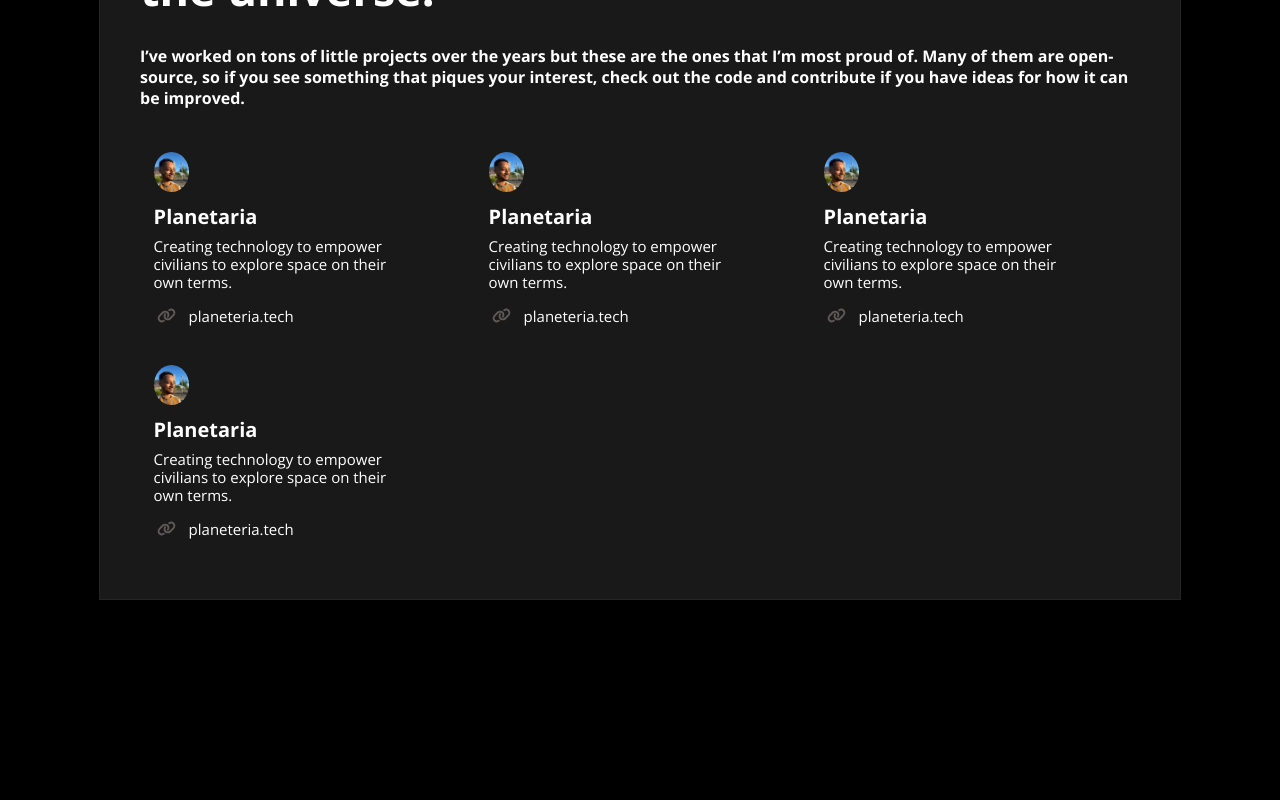
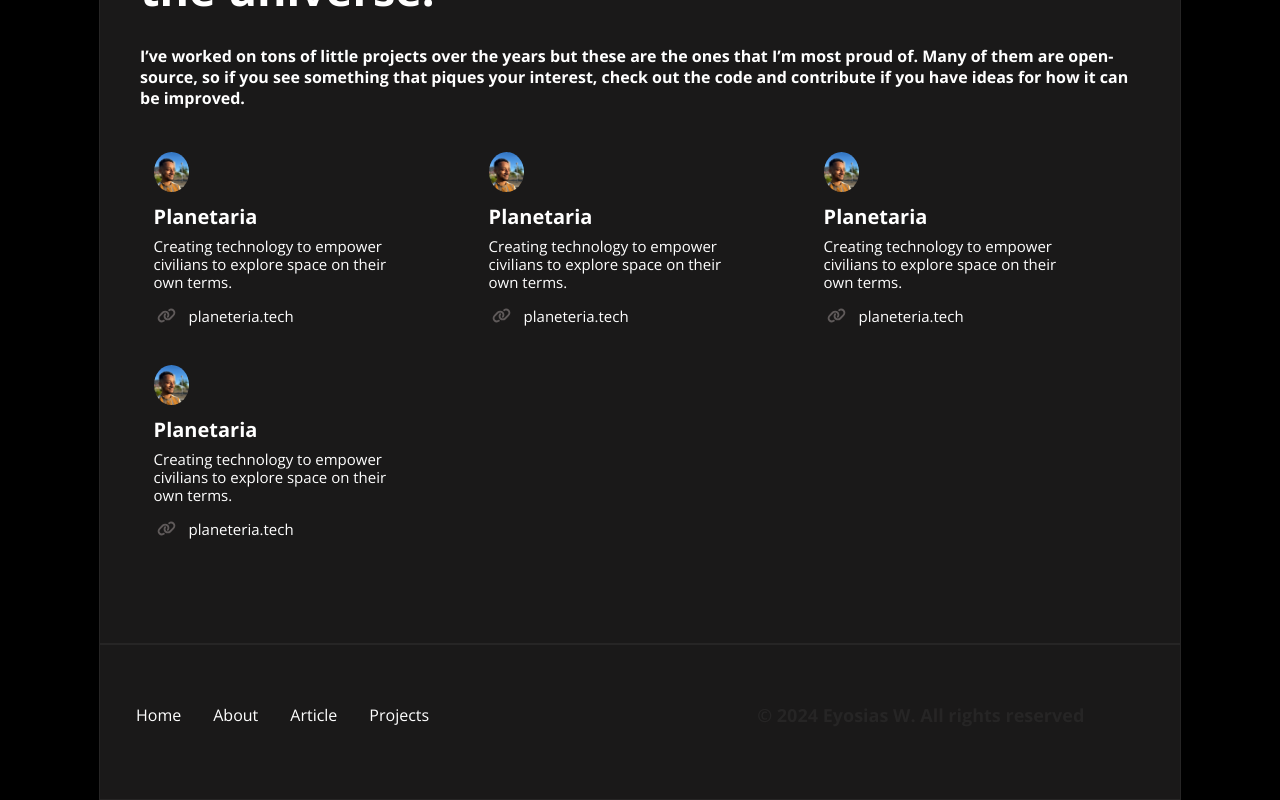
Before and after one commit to Eyosias1/profile, a React (Create React App) app: page /projects in a window 1280 px wide. Shown: the part 211-1011 px from the top of the page. Before the commit the page ends 811 px from the top, so only its background shows below. Built offline with nearby package versions, Linux system fonts and the light colour scheme.

Commit message:
added footer to the portfolio with a additional navbar and right reserver p

```diff
--- a/src/App.js
+++ b/src/App.js
@@ -6,6 +6,7 @@ import About from './pages/About';
 import Articles from './pages/Articles';
 import Projects from './pages/Projects';
 import Header from './components/Header';
+import Footer from './components/Footer';
 
 
 function App() {
@@ -19,6 +20,7 @@ return (
       <Route path="/articles" element={<Articles />} />
       <Route path="/projects" element={<Projects />} />
     </Routes>
+    <Footer />
   </div>
 </Router>
 );
--- /dev/null
+++ b/src/components/Footer.js
@@ -0,0 +1,35 @@
+import React, { useState } from 'react';
+import { Link } from 'react-router-dom';
+import '../styles/Footer.css';
+
+
+function Footer() {
+
+return (
+<div className='footer-section'>
+    <span className="lin-sep"></span>
+    <footer>
+        <div className="footer-div">
+            <ul className="footer-items">
+                <li>
+                    <Link to="/profile"> Home</Link>
+                </li>
+                <li>
+                    <Link to="/about"> About</Link>
+                </li>
+                <li>
+                    <Link to="/articles"> Article</Link>
+                </li>
+                <li>
+                    <Link to="/projects"> Projects</Link>
+                </li>
+            </ul>
+            <p> © 2024 Eyosias W. All rights reserved</p>
+        </div>
+    </footer>
+</div>
+);
+}
+
+
+export default Footer;
--- /dev/null
+++ b/src/styles/Footer.css
@@ -0,0 +1,49 @@
+.footer-section {
+    display: flex;
+    flex-direction: column;
+    justify-content: center;
+    align-items: center;
+    height: 200px;
+}
+
+.lin-sep {
+    border: 1px solid;
+    width: 100%;
+    border-width: 0.3px;
+    border-color: var(--colorternerelight);
+}
+
+footer {
+    width: 100%;
+    padding-top: 30px;
+}
+.footer-div {
+    display: flex;
+    flex-direction: row;
+    align-items: center;
+    gap: 30%;
+    padding: 15px 20px 15px 20px;
+}
+
+.footer-div> p {
+    color: var(--colorternerelight);
+}
+
+.footer-items {
+    display: flex;
+    align-items: start;
+    justify-content: start;
+    list-style-type: none;
+    margin: 0;
+    padding: 0;
+}
+
+@media (max-width: 750px) {
+    .footer-section {
+        flex-direction: column;
+    }
+    .footer-div {
+        flex-direction: column;
+        gap: 20px;
+    }
+}
```
